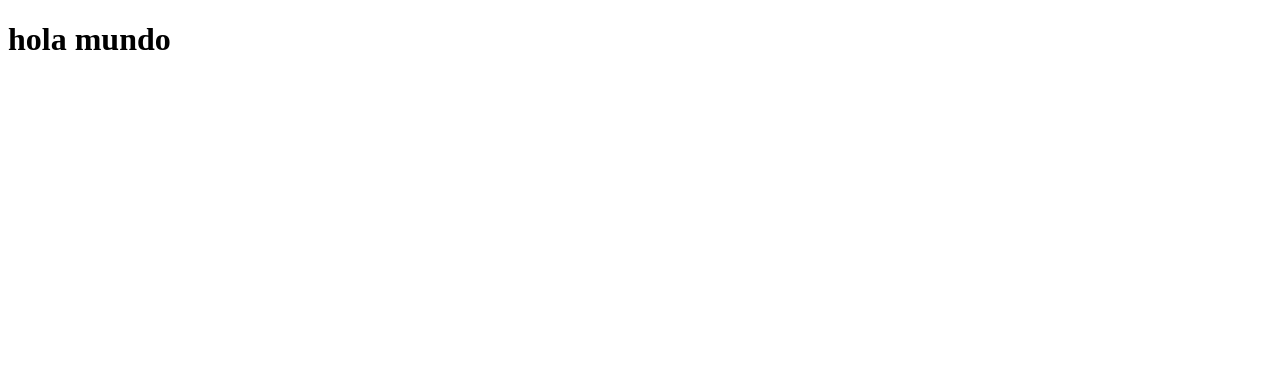
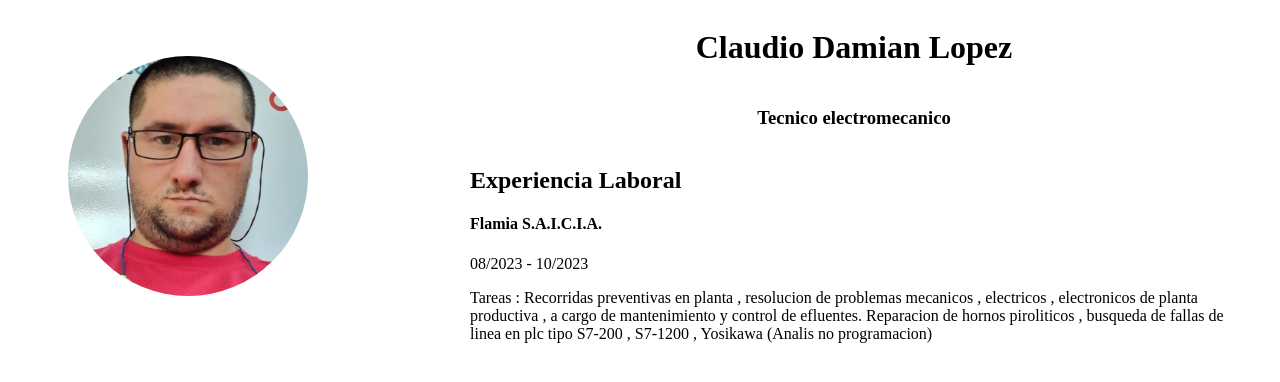
Before and after one commit to ClaudioDamianLopez/Portafolio, a plain HTML site: page cv.html in a window 1280 px wide. Drawn offline with Linux system fonts and the light colour scheme.

Commit message:
reformas

```diff
--- a/cv.html
+++ b/cv.html
@@ -8,9 +8,29 @@
       href="/IMG/favicon/favicon.ico.png"
       type="image/x-icon"
     />
+    <link rel="stylesheet" href="/styles/cv.css" />
     <title>Electromecanico</title>
   </head>
   <body>
-    <h1>hola mundo</h1>
+    <div class="parrafos">
+      <h1>Claudio Damian Lopez</h1>
+      <h3><b>Tecnico electromecanico</b></h3>
+
+      <div>
+        <h2>Experiencia Laboral</h2>
+        <h4><b>Flamia S.A.I.C.I.A.</b></h4>
+        <p>08/2023 - 10/2023</p>
+        <p>
+          Tareas : Recorridas preventivas en planta , resolucion de problemas
+          mecanicos , electricos , electronicos de planta productiva , a cargo
+          de mantenimiento y control de efluentes. Reparacion de hornos
+          piroliticos , busqueda de fallas de linea en plc tipo S7-200 , S7-1200
+          , Yosikawa (Analis no programacion)
+        </p>
+      </div>
+    </div>
+    <div class="skills">
+      <img class="me" src="/IMG/me.jpg" alt="foto de claudio lopez" />
+    </div>
   </body>
 </html>
--- /dev/null
+++ b/styles/cv.css
@@ -0,0 +1,30 @@
+body {
+  width: 100%;
+  height: 100%;
+  display: flex;
+  flex-direction: row-reverse;
+}
+
+.parrafos {
+  display: flex;
+  margin-left: 50px;
+  margin-right: 50px;
+  height: 100%;
+  width: 60%;
+  flex-direction: column;
+  align-items: center;
+}
+
+.skills {
+  display: flex;
+  height: 100%;
+  width: 30%;
+}
+
+.me {
+  margin-top: 3rem;
+  margin-left: 2rem;
+  height: 15em;
+  width: 15em;
+  border-radius: 50%;
+}
--- a/styles/style.css
+++ b/styles/style.css
@@ -0,0 +1,21 @@
+body {
+  display: flex;
+  width: 100%;
+  height: 100%;
+  flex-direction: column;
+  align-content: space-between;
+  background-image: url(/IMG/6074593.jpg);
+  background-size: 200vh;
+}
+
+.nombre {
+  margin-top: 20em;
+  margin-left: 46em;
+}
+
+.img {
+  height: 20rem;
+  width: 20rem;
+  border-radius: 50%;
+  margin-left: 45em;
+}
```
Also changed, not shown: index.html (+4 -3 lines), IMG/6074593.jpg (added), 2 other files.
